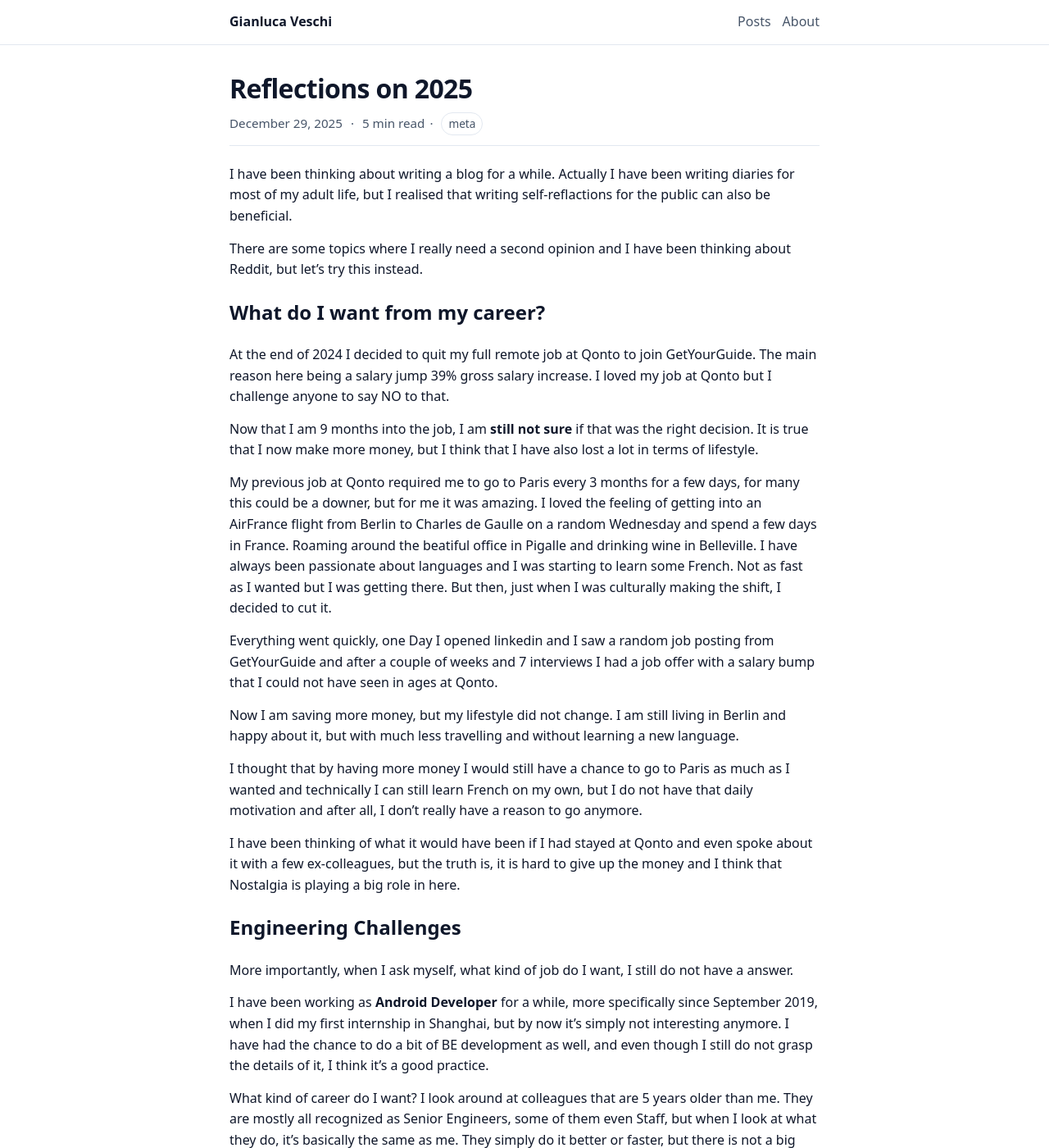
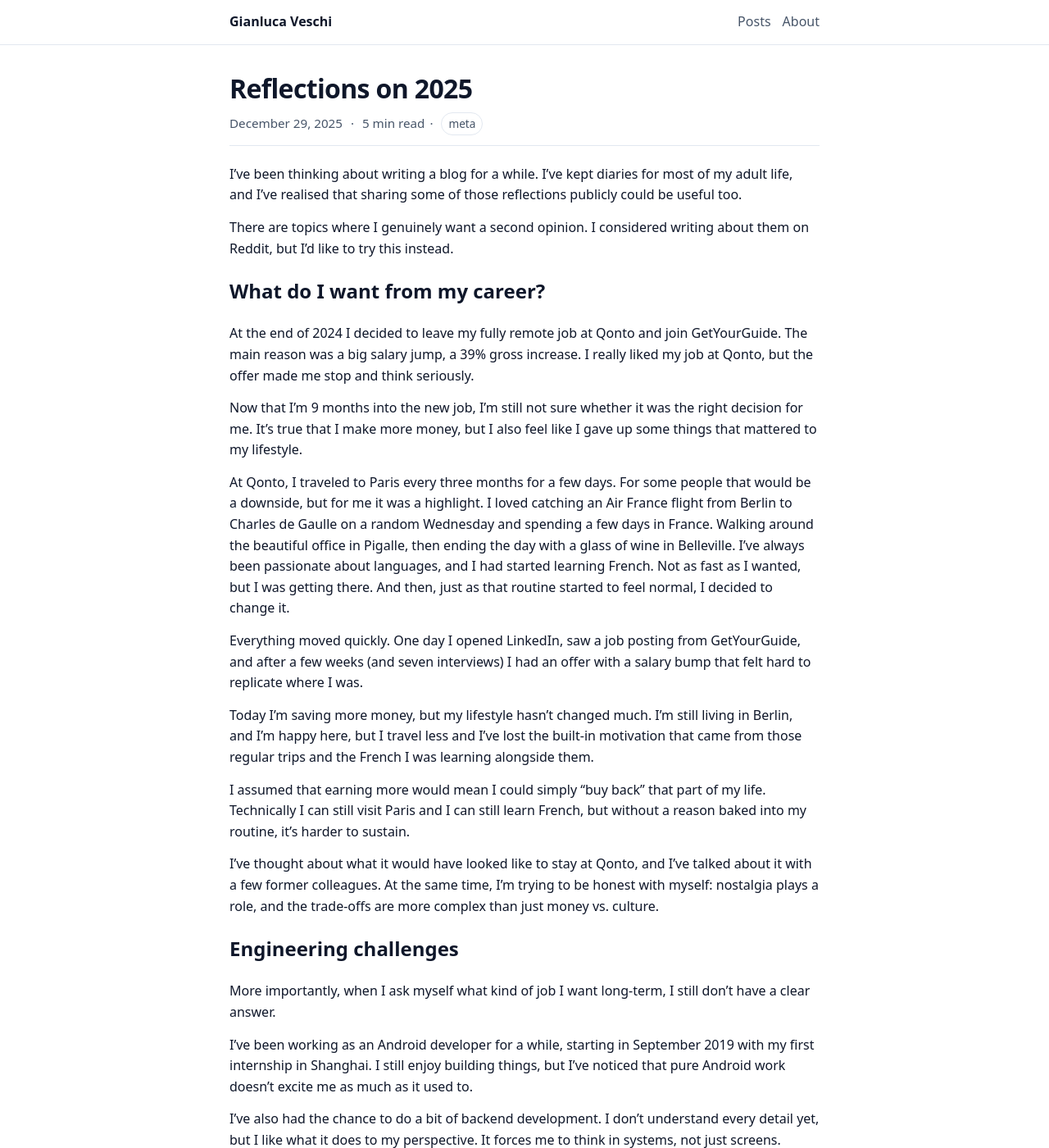
Before and after one commit to GianlucaVeschi/GianlucaVeschiBlog, a Jekyll site: the page built from _posts/2025-12-29-welcome.md, in a window 1280 px wide and 1400 px high. Shown: the whole window at 82% size. Built offline with Jekyll 4.4.1, drawn with Linux system fonts in a browser that asks for light colours; some of the changed text lies outside the part shown.

Commit message:
update posts

```diff
--- a/_posts/2025-12-29-welcome.md
+++ b/_posts/2025-12-29-welcome.md
@@ -4,53 +4,90 @@ date: 2025-12-29 10:00:00 +0100
 tags: [meta]
 ---
 
-I have been thinking about writing a blog for a while. Actually I have been writing diaries for most of my adult life, but I realised that writing self-reflactions for the public can also be beneficial.
+I’ve been thinking about writing a blog for a while. I’ve kept diaries for most of my adult life, and I’ve realised that
+sharing some of those reflections publicly could be useful too.
 
-There are some topics where I really need a second opinion and I have been thinking about Reddit, but let's try this instead.
+There are topics where I genuinely want a second opinion. I considered writing about them on Reddit, but I’d like to try
+this instead.
 
 ## What do I want from my career?
 
-At the end of 2024 I decided to quit my full remote job at Qonto to join GetYourGuide. The main reason here being a salary jump 39% gross salary increase. I loved my job at Qonto but I challenge anyone to say NO to that.
+At the end of 2024 I decided to leave my fully remote job at Qonto and join GetYourGuide. The main reason was a big
+salary jump, a 39% gross increase. I really liked my job at Qonto, but the offer made me stop and think seriously.
 
-Now that I am 9 months into the job, I am **still not sure** if that was the right decision. It is true that I now make more money, but I think that I have also lost a lot in terms of lifestyle.
+Now that I’m 9 months into the new job, I’m still not sure whether it was the right decision for me. It’s true that I
+make more money, but I also feel like I gave up some things that mattered to my lifestyle.
 
-My previous job at Qonto required me to go to Paris every 3 months for a few days, for many this could be a downer, but for me it was amazing. I loved the feeling of getting into an AirFrance flight from Berlin to Charles de Gaulle on a random Wednesday and spend a few days in France. Roaming around the beatiful office in Pigalle and drinking wine in Belleville. I have always been passionate about languages and I was starting to learn some French. Not as fast as I wanted but I was getting there. But then, just when I was culturally making the shift, I decided to cut it.
+At Qonto, I traveled to Paris every three months for a few days. For some people that would be a downside, but for me it
+was a highlight. I loved catching an Air France flight from Berlin to Charles de Gaulle on a random Wednesday and
+spending a few days in France. Walking around the beautiful office in Pigalle, then ending the day with a glass of wine
+in Belleville. I’ve always been passionate about languages, and I had started learning French. Not as fast as I wanted,
+but I was getting there. And then, just as that routine started to feel normal, I decided to change it.
 
-Everything went quickly, one Day I opened linkedin and I saw a random job posting from GetYourGuide and after a couple of weeks and 7 interviews I had a job offer with a salary bump that I could not have seen in ages at Qonto.
+Everything moved quickly. One day I opened LinkedIn, saw a job posting from GetYourGuide, and after a few weeks (and
+seven interviews) I had an offer with a salary bump that felt hard to replicate where I was.
 
-Now I am saving more money, but my lifestyle did not change. I am still living in Berlin and happy about it, but with much less travelling and without learning a new language.
+Today I’m saving more money, but my lifestyle hasn’t changed much. I’m still living in Berlin, and I’m happy here, but
+I travel less and I’ve lost the built-in motivation that came from those regular trips and the French I was learning
+alongside them.
 
-I thought that by having more money I would still have a chance to go to Paris as much as I wanted and technically I can still learn French on my own, but I do not have that daily motivation and after all, I don't really have a reason to go anymore.
+I assumed that earning more would mean I could simply “buy back” that part of my life. Technically I can still visit
+Paris and I can still learn French, but without a reason baked into my routine, it’s harder to sustain.
 
-I have been thinking of what it would have been if I had stayed at Qonto and even spoke about it with a few ex-colleagues, but the truth is, it is hard to give up the money and I think that Nostalgia is playing a big role in here.
+I’ve thought about what it would have looked like to stay at Qonto, and I’ve talked about it with a few former
+colleagues. At the same time, I’m trying to be honest with myself: nostalgia plays a role, and the trade-offs are more
+complex than just money vs. culture.
 
-## Engineering Challenges
+## Engineering challenges
 
-More importantly, when I ask myself, what kind of job do I want, I still do not have a answer.
+More importantly, when I ask myself what kind of job I want long-term, I still don’t have a clear answer.
 
-I have been working as **Android Developer** for a while, more specifically since September 2019, when I did my first internship in Shanghai, but by now it's simply not interesting anymore. I have had the chance to do a bit of BE development as well, and even though I still do not grasp the details of it, I think it's a good practice.
+I’ve been working as an Android developer for a while, starting in September 2019 with my first internship in Shanghai.
+I still enjoy building things, but I’ve noticed that pure Android work doesn’t excite me as much as it used to.
 
-What kind of career do I want? I look around at colleagues that are 5 years older than me. They are mostly all recognized as Senior Engineers, some of them even Staff, but when I look at what they do, it's basically the same as me. They simply do it better or faster, but there is not a big difference.
+I’ve also had the chance to do a bit of backend development. I don’t understand every detail yet, but I like what it
+does to my perspective. It forces me to think in systems, not just screens.
 
-### So **what are my own goals** for the future?
+So what kind of career do I want? Sometimes I look at colleagues who are five years older than me. Many are senior
+engineers, some are staff, and the biggest difference I notice is not a completely different job, but stronger judgment,
+more leverage, and more consistency. That’s encouraging, but it also raises a question for me: what do I personally want
+to grow into?
 
-Ideally I still want to achieve my financial goals, but I want to have a feeling of growing and achieving something which is not simply making a small change in the corner of an app.
+### So what are my own goals for the future?
 
-There are a few roles that I would like to explore, such as **Forward Deployed Engineer** and **Solutions Engineer**. Both roles require much less coding and more interactions with clients. I still need to dig deeper into these roles, but I think that on a span of 5 - 10 years I would enjoy more having relationships with clients and occasionally travelling than simply "implementing the ideas of a product manager and a designer". Of course there is more to that in Android Development. But I realised that it doesn't fulfill me anymore, and it is time to look for something more than a simple salary bump.
+Financially, I still want to hit my goals. But I also want a clearer feeling of progress than “shipping a small change
+in the corner of an app.”
 
+There are roles I’d like to explore, such as Forward Deployed Engineer and Solutions Engineer. From what I understand so
+far, they involve less day-to-day feature coding and more interaction with clients and stakeholders. I still need to dig
+deeper, but over a 5 to 10 year horizon I can imagine enjoying that mix of relationships, occasional travel, and
+problem-solving.
 
-### What **about building a Startup**?
+I don’t mean that as a criticism of Android development or product work. There’s a lot of craft in it, and I’ve learned
+a ton from it. I’m just noticing that, for me, it may no longer be the only direction worth pursuing. I’d rather choose
+the next step based on long-term fit, not just another salary increase.
 
-While studying engineering at University I strongly thought that that would be my path. I have been reading about it for years. I admire founders much more than anyone else in the industry, and I am sure I am not the only one.
+### What about building a startup?
 
-The social confirmation of being able to build a product and the immense gain that one can reach through it are simply unbeatable, but at the same time, I am starting to doubt myself to ever have the guts to do it.
+When I was studying engineering at university, I thought that would be my path. I’ve read about entrepreneurship for
+years. I have a lot of respect for founders, not because they’re “better,” but because starting something from scratch
+takes an unusual mix of courage, endurance, and clarity.
 
-For some reason I always thought that in my twenties I had to experiment as much as possible, so that by the age of 30 I would be sure about what I wanted to do, but now that I am 29 years old, I see that I still have the same insecurities that I had when I was 24. Probably even more.
+The upside is obvious: the chance to build something meaningful, the personal growth, and potentially a big financial
+outcome. But I’m also starting to be more honest about the other side: I’m not sure I currently have the courage to go
+all in.
 
-I am not sure if that's going to change in 2026, but I still want to believe that at some point I will magically wake up with enough motivation to look deeper into it.
+For a long time I assumed that my twenties were for experimenting, and that by 30 I’d be sure what I wanted. Now I’m 29,
+and I can see that some insecurities haven’t disappeared. If anything, they’ve evolved.
 
-The most scary part about this is that I am afraid of losing a salary. How am I supposed to live for the first few months and years of Entrepreneurship? Of course I can count on my savings and on the German Unemployement system, but do I really have the guts to go all in?
+I don’t know whether that will change in 2026, but I want to keep the door open. I’d like to believe that I can get
+more deliberate about it instead of waiting for a “magic moment” of motivation.
 
-What amount of savings will make me think: now I can jump into it? And is it really about enough savings, or are there more things blocking me?
+The scariest part is financial. The idea of losing a stable salary is intimidating. How do you live through the first
+months, or years, of entrepreneurship? I can rely on savings, and Germany has a safety net, but the real question is
+whether I’m willing to take the risk, not whether the math works on paper.
 
-Hopefully writing about it will help me uncover a few stones.
+What amount of savings would make me feel ready? And is it really about savings, or are there other things holding me
+back?
+
+Hopefully writing about it will help me uncover a few of those stones.
```
Also changed, not shown: _posts/2026-03-02-one-year-at-getyourguide.md (added, +98 -0 lines).
